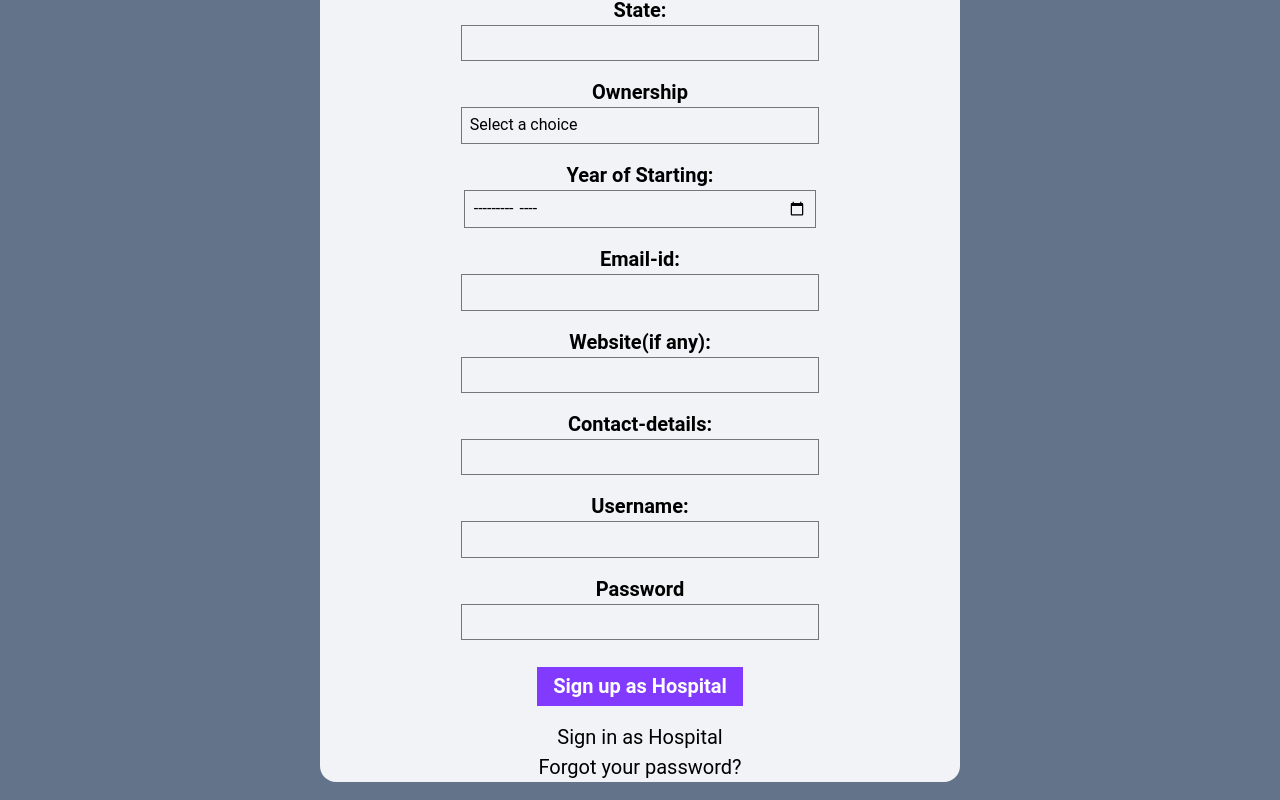
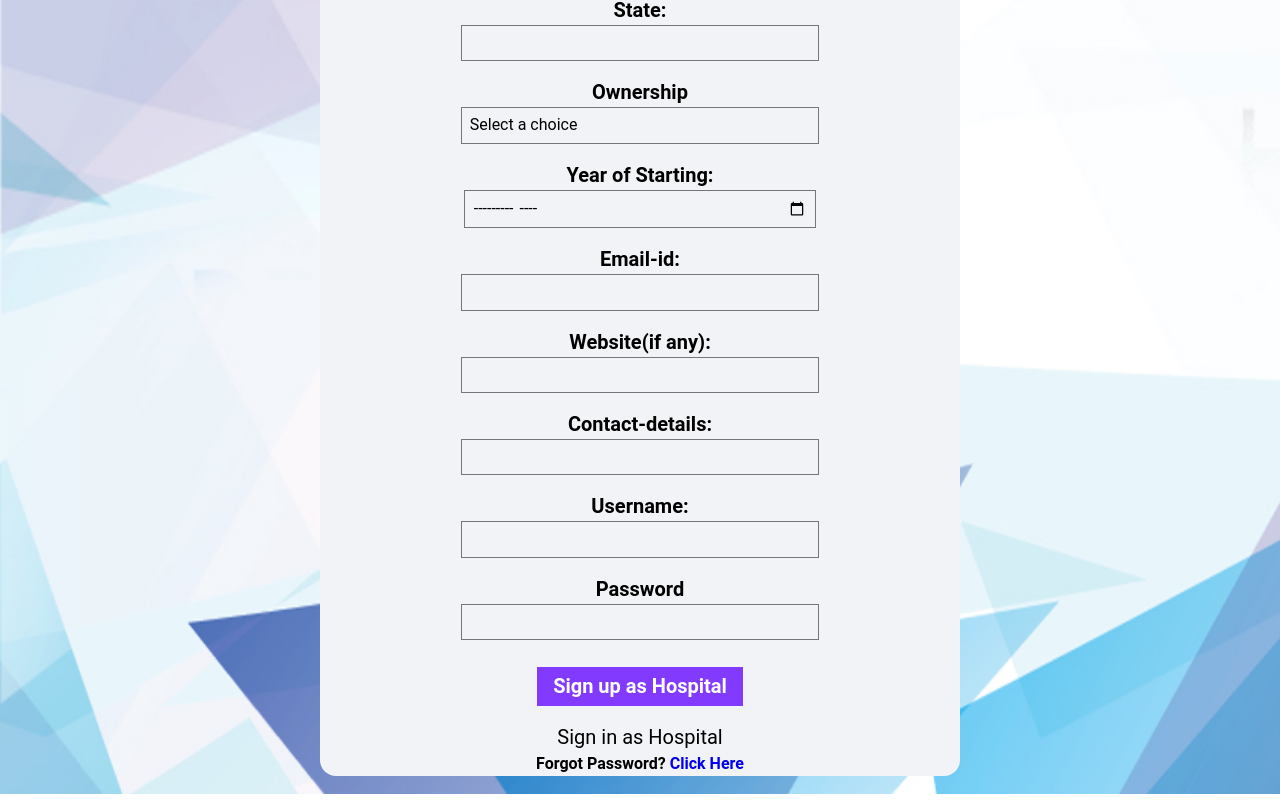
Before and after one commit to sahoorajesh/Hospital_Aggregator, a React (Create React App) app: page /hospitalregister in a window 1280 px wide. Shown: the part 564-1364 px from the top of the page. Built offline with nearby package versions, Linux system fonts and the light colour scheme.

Commit message:
final
Some minor changes

```diff
--- a/src/App.css
+++ b/src/App.css
@@ -36,10 +36,3 @@
     transform: rotate(360deg);
   }
 }
-
-.body{
-  background-image: url("../images/forgotpassui.jpg");
-  background-repeat: no-repeat;
-  background-size: cover;
-
-}
--- a/src/components/Forgotpass.css
+++ b/src/components/Forgotpass.css
@@ -1,4 +1,10 @@
 
+.body{
+    background-image: url("../images/forgotpassui.jpg");
+    background-repeat: no-repeat;
+    background-size: cover;
+
+}
 
 .pass-img{
     justify-items: center;
--- a/src/components/Home.css
+++ b/src/components/Home.css
@@ -161,8 +161,8 @@ th{
 .btn-outline-primary:hover {
     color: white;
 
-    border-color: #0d6efd;
-    background: linear-gradient(to left, #813AFE 0%,#9c27b0 44%,#813AFE 100%);
+    border-color: #43cef8;
+    background: #0096FF;
     transition: color .15s ease-in-out,background-color .15s ease-in-out,border-color .15s ease-in-out,box-shadow .15s ease-in-out;
 }
 .btn {
--- a/src/components/Hospitalregister.css
+++ b/src/components/Hospitalregister.css
@@ -6,7 +6,7 @@
 
 .body-info {
   color: #fff;
-  background: #63738a;
+
   font-family: 'Roboto', sans-serif;
 }
 .bg-light {
--- a/src/components/Hospitalregister.js
+++ b/src/components/Hospitalregister.js
@@ -91,7 +91,7 @@ const Hospitalregister = () => {
 
 							    <div class="lh-copy mt3">
 							      <Link class="f4 grow link dim black db" to={"/hospitallogin"}>Sign in as Hospital</Link>
-							      <a href="#0" class="f4 grow link dim black db">Forgot your password?</a>
+							      <h4 className="ma0 grow ">Forgot Password? <Link className="dim link" to={"/forgotpassword"}>Click Here</Link></h4>
 							    </div>
 							</form>
                         </Col>
--- a/src/components/Userregister.css
+++ b/src/components/Userregister.css
@@ -1,9 +1,9 @@
-.bg-light {
+/* .bg-light {
   background-color: #ffff;
-}
+} */
 .body-info {
   color: black;
-  background: #63738a;
+
   font-family: 'Roboto', sans-serif;
 }
 .form-control {
@@ -42,10 +42,11 @@
   text-align: center;
 }
 .signup-form form {
-  color: #999;
+
   border-radius: 3px;
   margin-bottom: 15px;
-  background: #f2f3f7;
+  background: ghostwhite
+  ;
   box-shadow: 0px 2px 2px rgba(0, 0, 0, 0.3);
   padding: 30px;
 }
```
